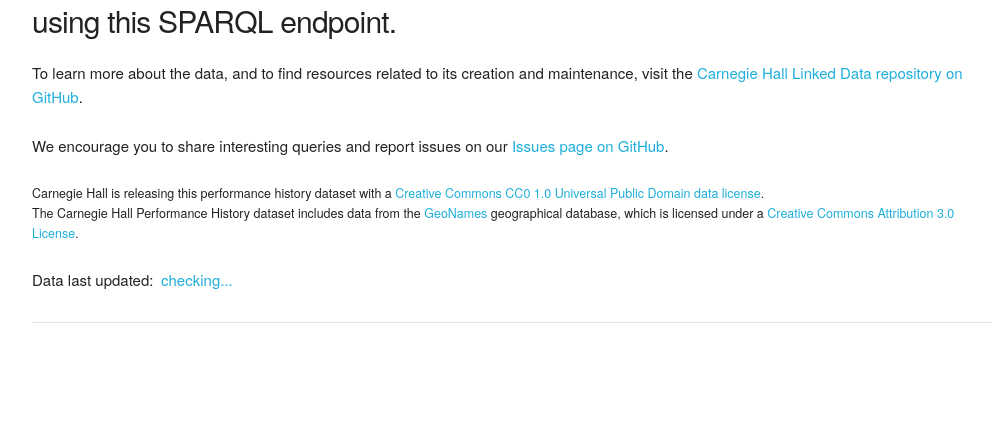
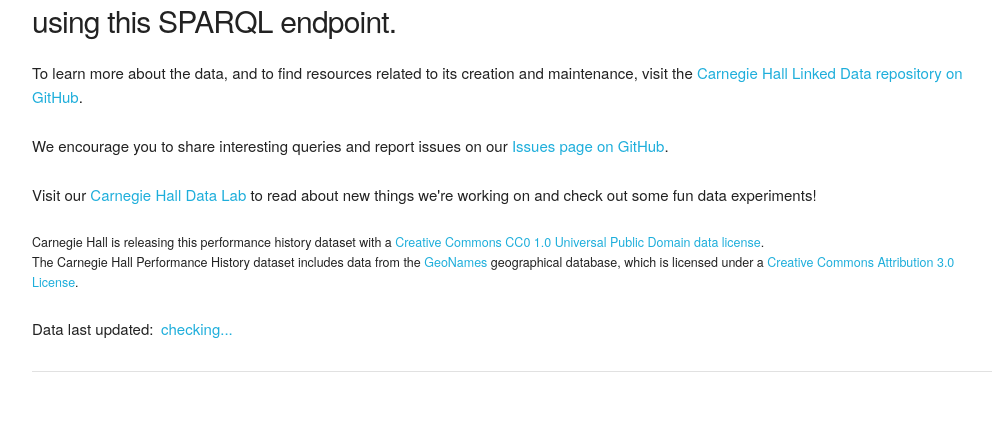
Before and after one commit to CarnegieHall/ch-lod-app, a Django app: page /sparql/ in a window 1280 px wide. Shown: the part 155-602 px from the top of the page, without its empty margins (128-1121 px from the left). Run offline with Django 3.2, Linux system fonts and the light colour scheme; some libraries are stand-ins or nearby versions.

Commit message:
add CH Data Lab link

```diff
--- a/templates/main/sparql.html
+++ b/templates/main/sparql.html
@@ -64,6 +64,8 @@
 
     <p>To learn more about the data, and to find resources related to its creation and maintenance, visit the <a href="https://github.com/CarnegieHall/linked-data">Carnegie Hall Linked Data repository on GitHub</a>.</p>
     <p>We encourage you to share interesting queries and report issues on our <a href="https://github.com/CarnegieHall/linked-data/issues">Issues page on GitHub</a>.</p>
+
+    <p>Visit our <a href="https://carnegiehall.github.io/datalab/" target="_blank">Carnegie Hall Data Lab</a> to read about new things we're working on and check out some fun data experiments!</p>
 
     <p style="font-size: smaller;"">Carnegie Hall is releasing this performance history dataset with a <a href="https://creativecommons.org/publicdomain/zero/1.0/">Creative Commons CC0 1.0 Universal Public Domain data license</a>.
     </br>The Carnegie Hall Performance History dataset includes data from the <a href="http://www.geonames.org/about.html">GeoNames</a> geographical database, which is licensed under a <a href="https://creativecommons.org/licenses/by/3.0/">Creative Commons Attribution 3.0 License</a>.
```
